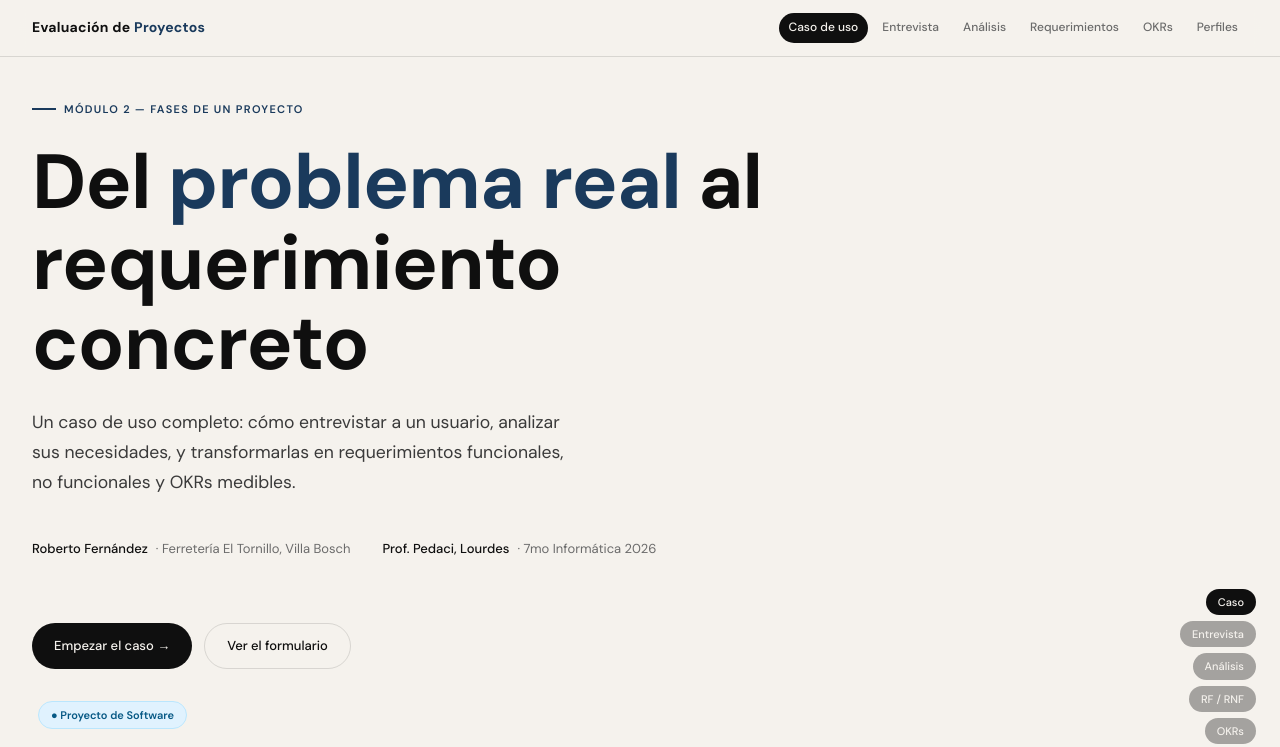
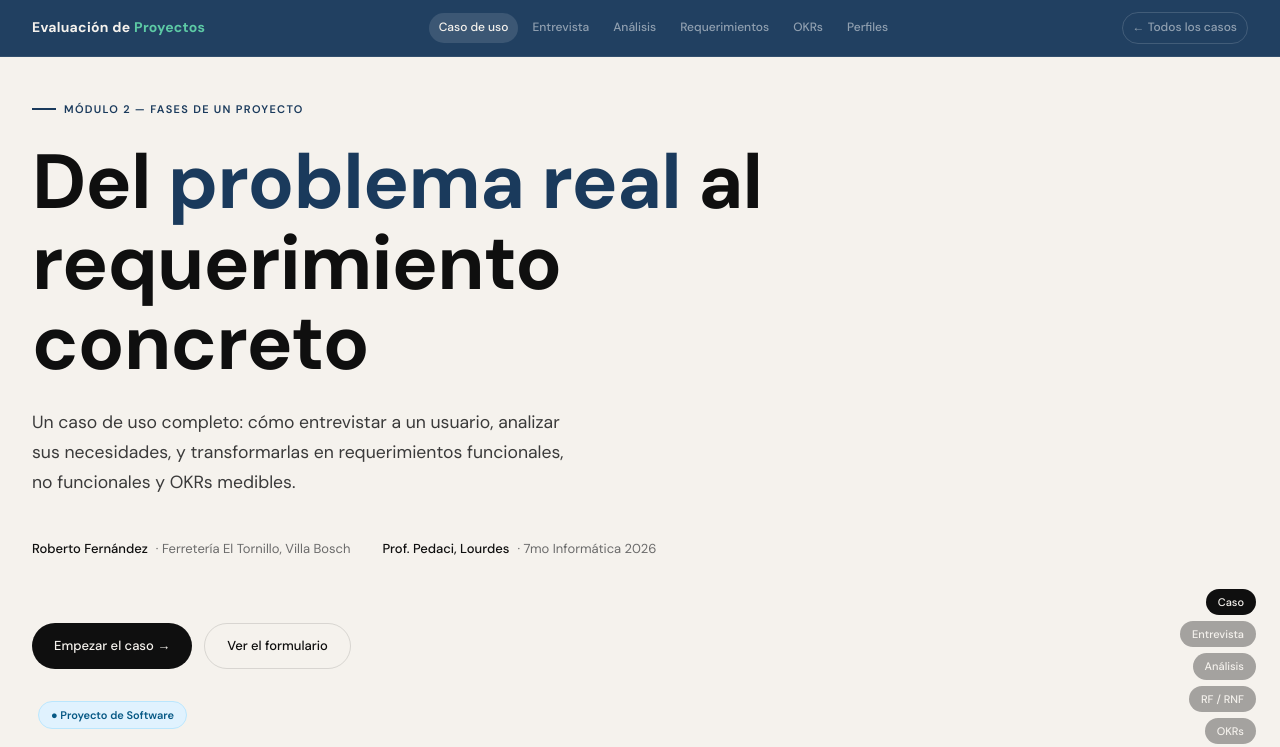
Before and after one commit to lpedaci/ev_proy-modulo02-caso01, a plain HTML site: page index.html in a window 1280 px wide. Shown: the top 747 px of the page. Drawn offline with Linux system fonts and the light colour scheme.

Commit message:
updated-v3

```diff
--- a/assets/css/style.css
+++ b/assets/css/style.css
@@ -23,15 +23,17 @@ html{scroll-behavior:smooth;font-size:16px;}
 body{font-family:'DM Sans',sans-serif;background:var(--bg);color:var(--ink);line-height:1.65;overflow-x:hidden;}
 
 /* ── NAV ── */
-nav{position:fixed;top:0;left:0;right:0;z-index:100;background:rgba(245,242,237,0.92);backdrop-filter:blur(12px);border-bottom:1px solid var(--border);padding:0 2rem;}
+nav{position:fixed;top:0;left:0;right:0;z-index:100;background:rgba(26,58,92,0.97);backdrop-filter:blur(12px);border-bottom:1px solid rgba(255,255,255,0.08);padding:0 2rem;}
 .nav-inner{max-width:1280px;margin:0 auto;display:flex;align-items:center;justify-content:space-between;height:56px;}
-.nav-logo{font-family:'DM Sans',sans-serif;font-weight:800;font-size:14px;color:var(--ink);letter-spacing:.02em;}
-.nav-logo span{color:var(--accent);}
+.nav-logo{font-family:'DM Sans',sans-serif;font-weight:800;font-size:14px;color:var(--bg);letter-spacing:.02em;}
+.nav-logo span{color:#5DCAA5;}
 .nav-links{display:flex;gap:4px;}
-.nav-links a{font-size:12px;font-weight:500;color:var(--ink3);text-decoration:none;padding:5px 10px;border-radius:20px;transition:all .2s;white-space:nowrap;}
-.nav-links a:hover,.nav-links a.act{background:var(--ink);color:var(--bg);}
+.nav-links a{font-size:12px;font-weight:500;color:rgba(255,255,255,0.5);text-decoration:none;padding:5px 10px;border-radius:20px;transition:all .2s;white-space:nowrap;}
+.nav-links a:hover,.nav-links a.act{background:rgba(255,255,255,0.12);color:var(--bg);}
+.nav-landing-btn{font-size:12px;font-weight:500;color:rgba(255,255,255,0.5);text-decoration:none;padding:5px 10px;border-radius:20px;border:1px solid rgba(255,255,255,0.15);transition:all .2s;white-space:nowrap;}
+.nav-landing-btn:hover{background:rgba(255,255,255,0.12);color:var(--bg);}
 .nav-burger{display:none;flex-direction:column;gap:4px;cursor:pointer;padding:8px;}
-.nav-burger span{display:block;width:20px;height:2px;background:var(--ink);border-radius:2px;transition:all .3s;}
+.nav-burger span{display:block;width:20px;height:2px;background:var(--bg);border-radius:2px;transition:all .3s;}
 
 /* ── HERO ── */
 .hero{min-height:100vh;display:flex;flex-direction:column;justify-content:center;padding:100px 2rem 60px;max-width:1280px;margin:0 auto;}
--- a/index.html
+++ b/index.html
@@ -22,6 +22,7 @@
       <a href="#okrs">OKRs</a>
       <a href="#perfiles">Perfiles</a>
     </div>
+    <a href="https://lpedaci.github.io/ev_proy-landing-casos/" target="_blank" rel="noopener" class="nav-landing-btn">← Todos los casos</a>
     <div class="nav-burger" onclick="document.querySelector('.mobile-menu').classList.toggle('open')">
       <span></span><span></span><span></span>
     </div>
@@ -994,7 +995,7 @@
         LinkedIn
       </a>
     </div>
-    <div>Evaluación de Proyectos</div>
+    <a href="https://lpedaci.github.io/ev_proy-landing-casos/" target="_blank" rel="noopener" style="display:inline-flex;align-items:center;gap:5px;font-size:.72rem;font-weight:600;padding:4px 10px;border-radius:20px;background:rgba(255,255,255,.1);border:1px solid rgba(255,255,255,.2);color:var(--bg);text-decoration:none;opacity:1;transition:background .2s;" onmouseover="this.style.background='rgba(255,255,255,.2)'" onmouseout="this.style.background='rgba(255,255,255,.1)'">← Todos los casos</a>
   </div>
 </footer>
 
```
